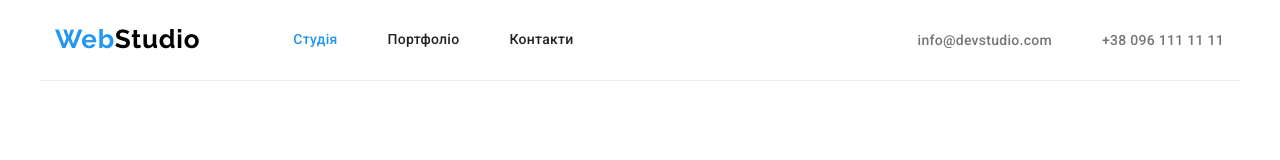
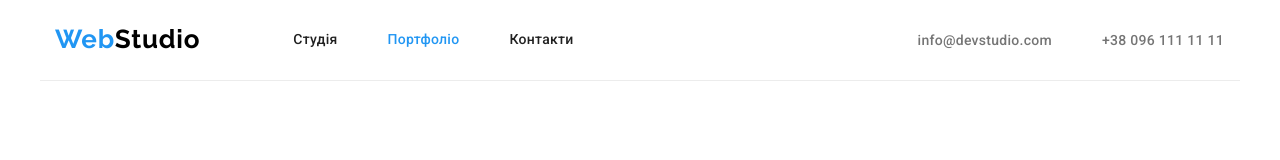
Before and after one commit to AnnaYuzkova/goit-markup-hw-03, a plain HTML site: page portfolio.html in a window 1280 px wide. Shown: the top 160 px of the page. Drawn offline with nearby package versions, Linux system fonts and the light colour scheme.

Commit message:
Стилі для геометрії_2

```diff
--- a/portfolio.html
+++ b/portfolio.html
@@ -20,8 +20,8 @@
 				<nav class="page-nav">
 					<a href="./index.html" class="logo"> <span class="logo-first">Web</span>Studio</a>
 					<ul class="site-nav">
-						<li class="item"><a href="" class="link current">Студія</a></li>
-						<li class="item"><a href="./portfolio.html" class="link">Портфоліо</a></li>
+						<li class="item"><a href="./index.html" class="link">Студія</a></li>
+						<li class="item"><a href="" class="link current">Портфоліо</a></li>
 						<li class="item"><a href="" class="link">Контакти</a></li>
 					</ul>
 				</nav>
```
